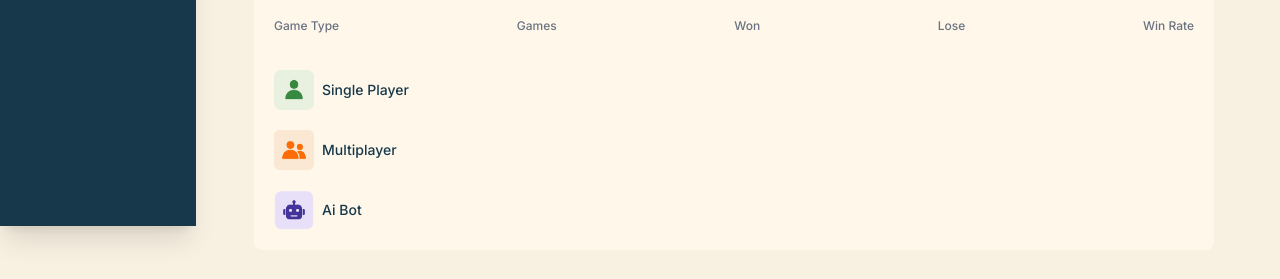
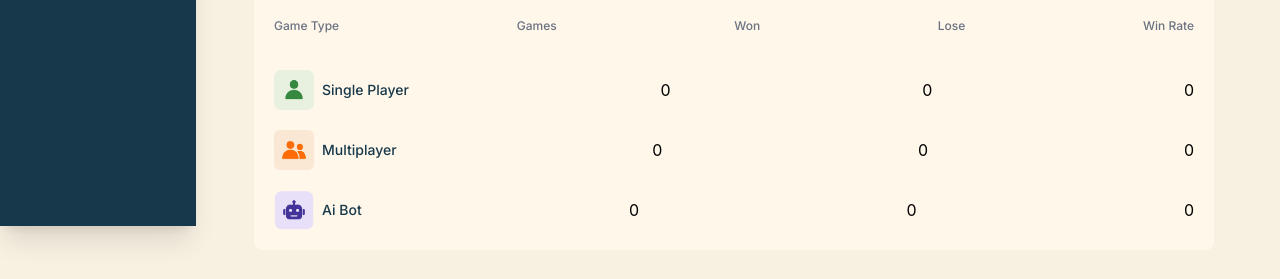
Before and after one commit to rameenali19/Chess-Game, a React (Vite) app: page /leaderboard in a window 1280 px wide. Shown: the part 574-853 px from the top of the page. Built offline with nearby package versions, Linux system fonts and the light colour scheme; no server answers.

Commit message:
making table

```diff
--- a/src/components/Performance.jsx
+++ b/src/components/Performance.jsx
@@ -48,7 +48,7 @@ function Performance({ singlePlayerGames, multiplayerGames, aiGames, singlePlaye
         stats.map((values) => {
           return (
             <div key={values.mode}
-              className="flex">
+              className="flex items-center justify-between">
               <div className="flex items-center gap-2">
                 <Icon
                   name={values.image}
@@ -58,6 +58,9 @@ function Performance({ singlePlayerGames, multiplayerGames, aiGames, singlePlaye
                   {values.mode}
                 </h1>
               </div>
+              <h1>{values.games}</h1>
+              <h1>{values.wins}</h1>
+              <h1>{values.lost}</h1>
             </div>
           )
         })
```
